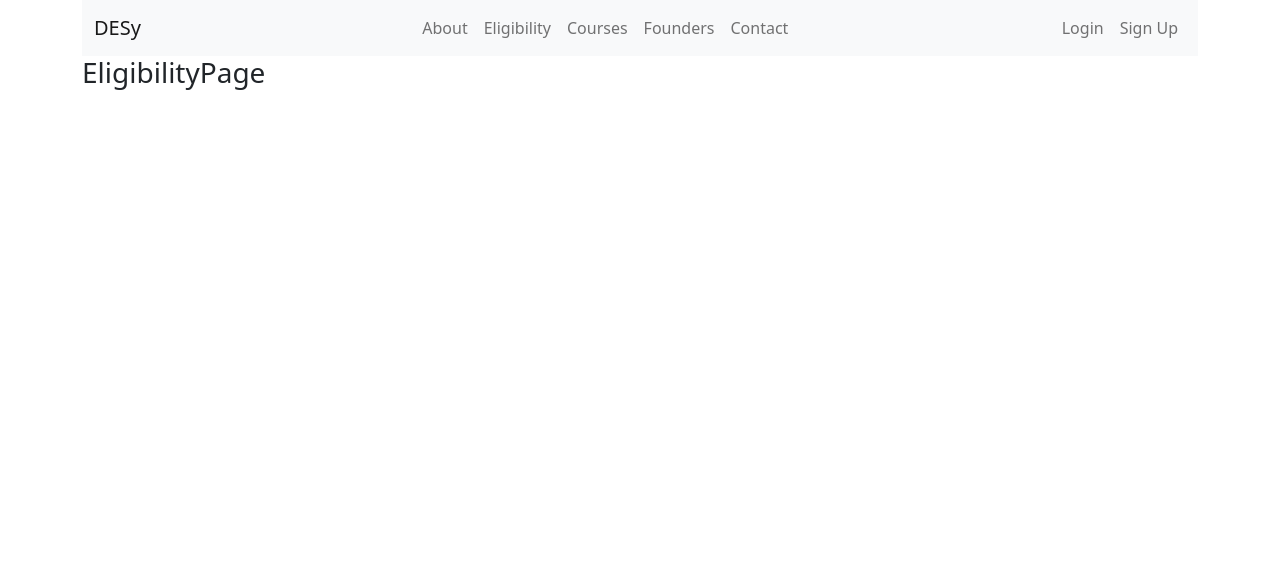
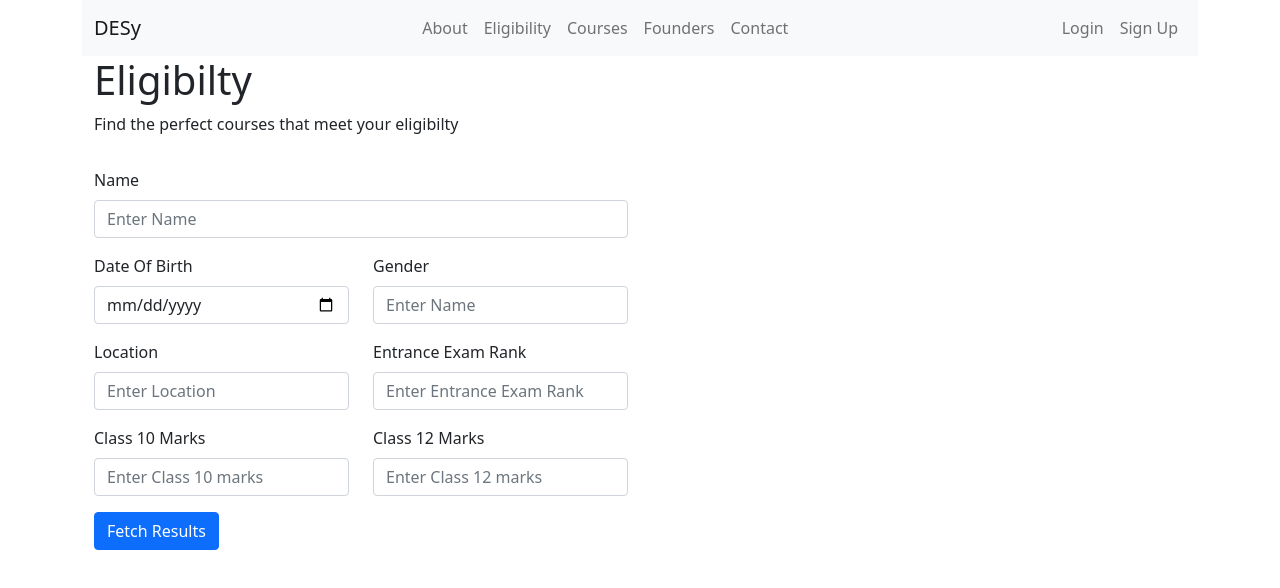
Before and after one commit to hitesh19426/des, a React (Create React App) app: page /eligibility in a window 1280 px wide. Shown: the top 588 px of the page. Built offline with nearby package versions, Linux system fonts and the light colour scheme.

Commit message:
added elibility page

```diff
--- a/src/routes/eligibilty.jsx
+++ b/src/routes/eligibilty.jsx
@@ -1,7 +1,58 @@
 import React from 'react'
+import {Row, Col, Container, Form, Button, } from 'react-bootstrap'
 
 export default function EligibilityPage() {
     return (
-        <h3> EligibilityPage </h3>
+        <Container>
+            <Col>
+                <Row> <h1> Eligibilty </h1> </Row>
+                <Row> <p> Find the perfect courses that meet your eligibilty </p> </Row>
+                <Row>
+                    <Col className="col-12 col-md-6">
+                        <Form>
+                            <Row className="my-3">
+                                <Col>
+                                    <Form.Group controlId="name">
+                                        <Form.Label> Name </Form.Label>
+                                        <Form.Control type="name" placeholder="Enter Name" aria-describedby="enter name" />
+                                    </Form.Group>
+                                </Col>
+                            </Row>
+                            <Row className="my-3">
+                                <Form.Group as={Col} controlId="dob">
+                                    <Form.Label> Date Of Birth </Form.Label>
+                                    <Form.Control type="date" placeholder="Enter Date of Birth" aria-describedby="Enter Email" />
+                                </Form.Group>
+                                <Form.Group as={Col} controlId="gender">
+                                    <Form.Label> Gender </Form.Label>
+                                    <Form.Control type="text" placeholder="Enter Name" />
+                                </Form.Group>
+                            </Row>
+                            <Row className="my-3">
+                                <Form.Group as={Col} controlId="location">
+                                    <Form.Label> Location </Form.Label>
+                                    <Form.Control type="text" placeholder="Enter Location" aria-describedby="enter location" />
+                                </Form.Group>
+                                <Form.Group as={Col} controlId="rank">
+                                    <Form.Label> Entrance Exam Rank </Form.Label>
+                                    <Form.Control type="text" placeholder="Enter Entrance Exam Rank" aria-describedby="Enter entrance Exam Rank" />
+                                </Form.Group>
+                            </Row>
+                            <Row className="my-3">
+                                <Form.Group as={Col} controlId="marks10">
+                                    <Form.Label> Class 10 Marks </Form.Label>
+                                    <Form.Control type="text" placeholder="Enter Class 10 marks" aria-describedby="class 10 marks" />
+                                </Form.Group>
+                                <Form.Group as={Col} controlId="marks12">
+                                    <Form.Label> Class 12 Marks </Form.Label>
+                                    <Form.Control type="text" placeholder="Enter Class 12 marks" aria-describedby="class 12 marks"/>
+                                </Form.Group>
+                            </Row>
+                            <Button className="text-center" as="a" href="#results"> Fetch Results </Button>
+                        </Form>
+                    </Col>
+                </Row>
+            </Col>
+        </Container>
     )
 }
```
